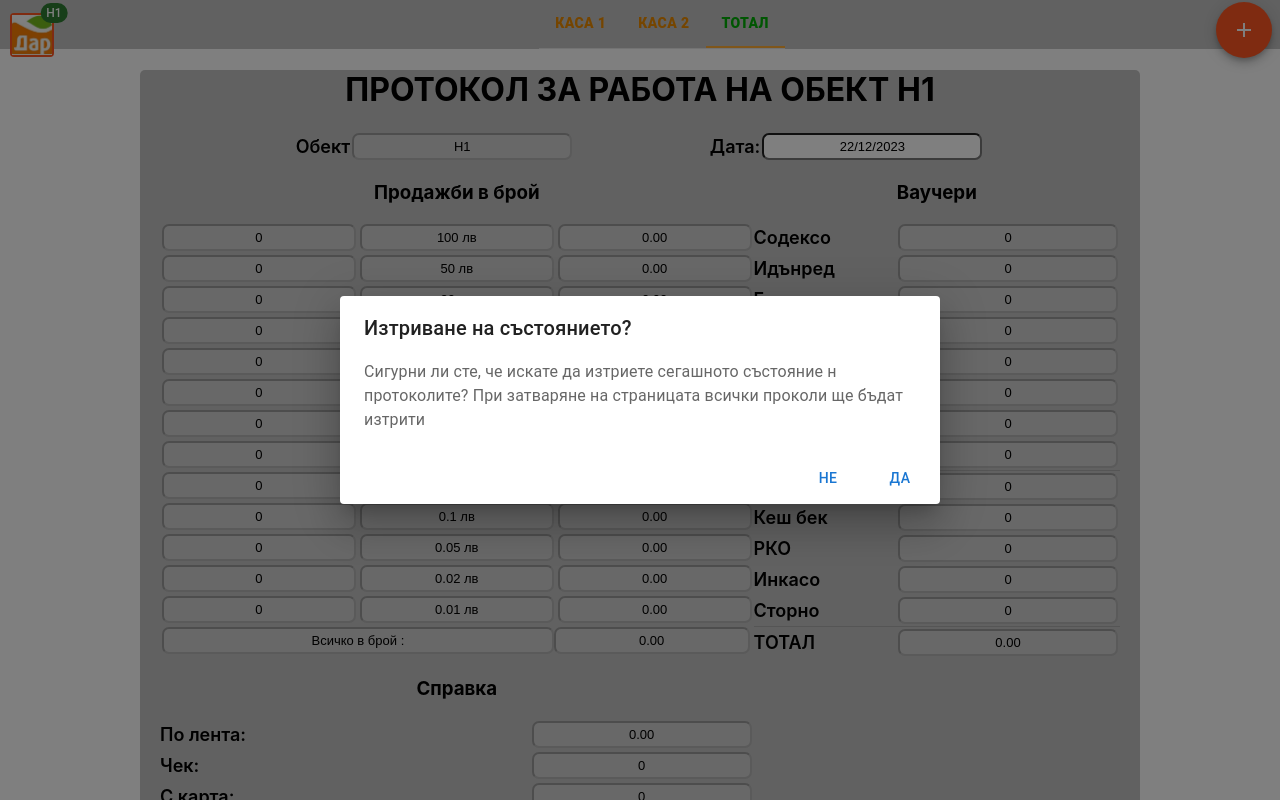
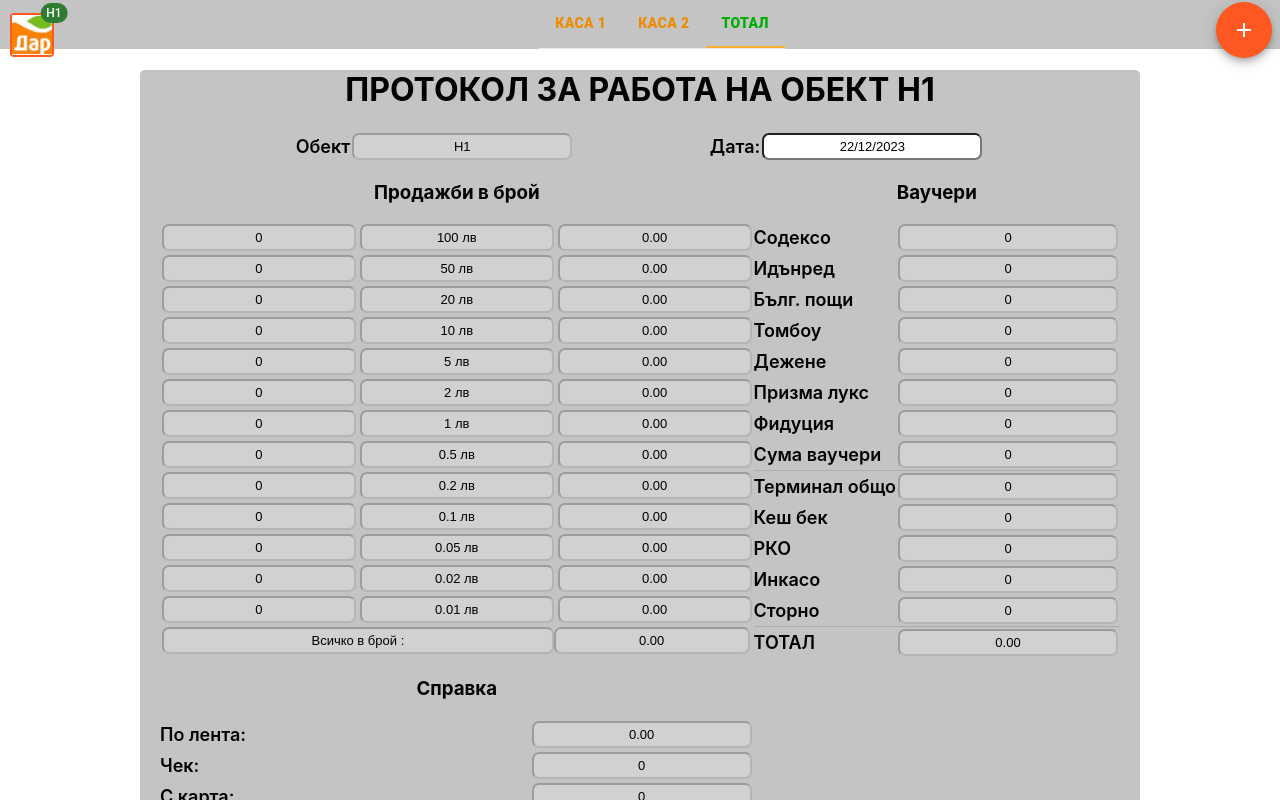
Before and after one commit to AntoanCh/protocol-kasa, a React (Create React App) app: page /n1/total in a window 1280 px wide. Shown: the top 800 px of the page. Built offline with nearby package versions, Linux system fonts and the light colour scheme.

Commit message:
final touches

```diff
--- a/src/components/Header.jsx
+++ b/src/components/Header.jsx
@@ -10,7 +10,7 @@ import DeleteForeverIcon from "@mui/icons-material/DeleteForever";
 import { SpeedDial, SpeedDialAction, SpeedDialIcon } from "@mui/material";
 import logo from "../static/dar_logo.jpg";
 
-function Header({ obekt, kasi, handleSave, handleRemove }) {
+function Header({ obekt, kasi, handleDial }) {
   //Custom tabs from material ui
   const CustomTabs = styled(Tabs)({
     borderBottom: "1px solid #e8e8e8",
@@ -137,16 +137,10 @@ function Header({ obekt, kasi, handleSave, handleRemove }) {
         icon={<SpeedDialIcon />}
       >
         <SpeedDialAction
-          onClick={handleRemove}
+          onClick={handleDial}
           icon={<DeleteForeverIcon />}
-          tooltipTitle={"Изтрий"}
+          tooltipTitle={"Изчисти"}
         />
-        <SpeedDialAction
-          onClick={handleSave}
-          icon={<SaveIcon />}
-          tooltipTitle={"Запази"}
-        />
-
         <SpeedDialAction
           onClick={() => {
             window.print();
--- a/src/components/Main.jsx
+++ b/src/components/Main.jsx
@@ -3,13 +3,15 @@ import React from "react";
 import Header from "./Header";
 import { Outlet } from "react-router-dom";
 import Footer from "./Footer";
-import { useState, useEffect } from "react";
+import { useState, useEffect, useRef } from "react";
 import Dialog from "@mui/material/Dialog";
 import DialogActions from "@mui/material/DialogActions";
 import DialogContent from "@mui/material/DialogContent";
 import DialogContentText from "@mui/material/DialogContentText";
 import DialogTitle from "@mui/material/DialogTitle";
 import { Button } from "@mui/material";
+import Snackbar from "@mui/material/Snackbar";
+import MuiAlert from "@mui/material/Alert";
 
 function Main({ kasi, obekt }) {
   //function that generates the whole state of the application
@@ -311,6 +313,14 @@ function Main({ kasi, obekt }) {
         break;
     }
   };
+  const useDidMountEffect = (func, deps) => {
+    const didMount = useRef(false);
+
+    useEffect(() => {
+      if (didMount.current) func();
+      else didMount.current = true;
+    }, deps);
+  };
 
   useEffect(() => {
     if (localStorage.getItem("STATE")) {
@@ -318,57 +328,67 @@ function Main({ kasi, obekt }) {
       setState([...newState]);
     }
   }, []);
-  useEffect(() => {
-    const handleBeforeUnload = (event) => {
-      event.preventDefault();
-    };
-    window.addEventListener("beforeunload", handleBeforeUnload);
-    return () => {
-      window.removeEventListener("beforeunload", handleBeforeUnload);
-    };
-  }, []);
+  useDidMountEffect(() => {
+    window.localStorage.setItem("STATE", JSON.stringify(state));
+  }, [state]);
 
-  const [removeDial, setRemoveDial] = useState(true);
+  const [removeDial, setRemoveDial] = useState(false);
   const handleSave = () => {
     window.localStorage.setItem("STATE", JSON.stringify(state));
   };
   const handleRemove = () => {
+    window.localStorage.removeItem("STATE");
+    window.location.reload();
+    setSnack(true);
+  };
+  const handleDial = () => {
     setRemoveDial(true);
-    window.localStorage.removeItem("STATE");
   };
-
   const handleClose = () => {
     setRemoveDial(false);
   };
+  //snackbar
+  const [snack, setSnack] = useState(false);
+  const Alert = React.forwardRef(function Alert(props, ref) {
+    return <MuiAlert elevation={6} ref={ref} variant="filled" {...props} />;
+  });
+  const handleCloseSnack = (event, reason) => {
+    if (reason === "clickaway") {
+      return;
+    }
+
+    setSnack(false);
+  };
+
   return (
     <div>
-      <Dialog
-        open={removeDial}
-        onClose={handleClose}
-        aria-labelledby="alert-dialog-title"
-        aria-describedby="alert-dialog-description"
-      >
-        <DialogTitle id="alert-dialog-title">
-          {"Изтриване на състоянието?"}
-        </DialogTitle>
+      <Dialog open={removeDial} onClose={handleClose}>
+        <DialogTitle>{"Изтриване на данните?"}</DialogTitle>
         <DialogContent>
-          <DialogContentText id="alert-dialog-description">
-            Сигурни ли сте, че искате да изтриете сегашното състояние н
-            протоколите? При затваряне на страницата всички проколи ще бъдат
-            изтрити
+          <DialogContentText>
+            Сигурни ли сте, че искате да изтриете всички данни?
           </DialogContentText>
         </DialogContent>
         <DialogActions>
           <Button onClick={handleClose}>Не</Button>
-          <Button onClick={handleClose}>Да</Button>
+          <Button onClick={handleRemove}>Да</Button>
         </DialogActions>
       </Dialog>
+      <Snackbar open={snack} autoHideDuration={6000} onClose={handleCloseSnack}>
+        <Alert
+          onClose={handleCloseSnack}
+          severity="error"
+          sx={{ width: "100%" }}
+        >
+          Данните са изтрити!
+        </Alert>
+      </Snackbar>
 
       <Header
         kasi={kasi}
         obekt={obekt}
         handleSave={handleSave}
-        handleRemove={handleRemove}
+        handleDial={handleDial}
       />
       <Outlet context={[state, handleState, handleCash, handleRef, printers]} />
       {/* <Footer /> */}
--- a/src/components/Total/TotalProtocol.jsx
+++ b/src/components/Total/TotalProtocol.jsx
@@ -170,7 +170,13 @@ function TotalProtocol({ obekt }) {
         </div>
       </div>
       <div>
-        <button onClick={() => window.print()} className="print-btn">
+        <button
+          onClick={() => {
+            window.print();
+            window.localStorage.clear();
+          }}
+          className="print-btn"
+        >
           PRINT
         </button>
       </div>
```
